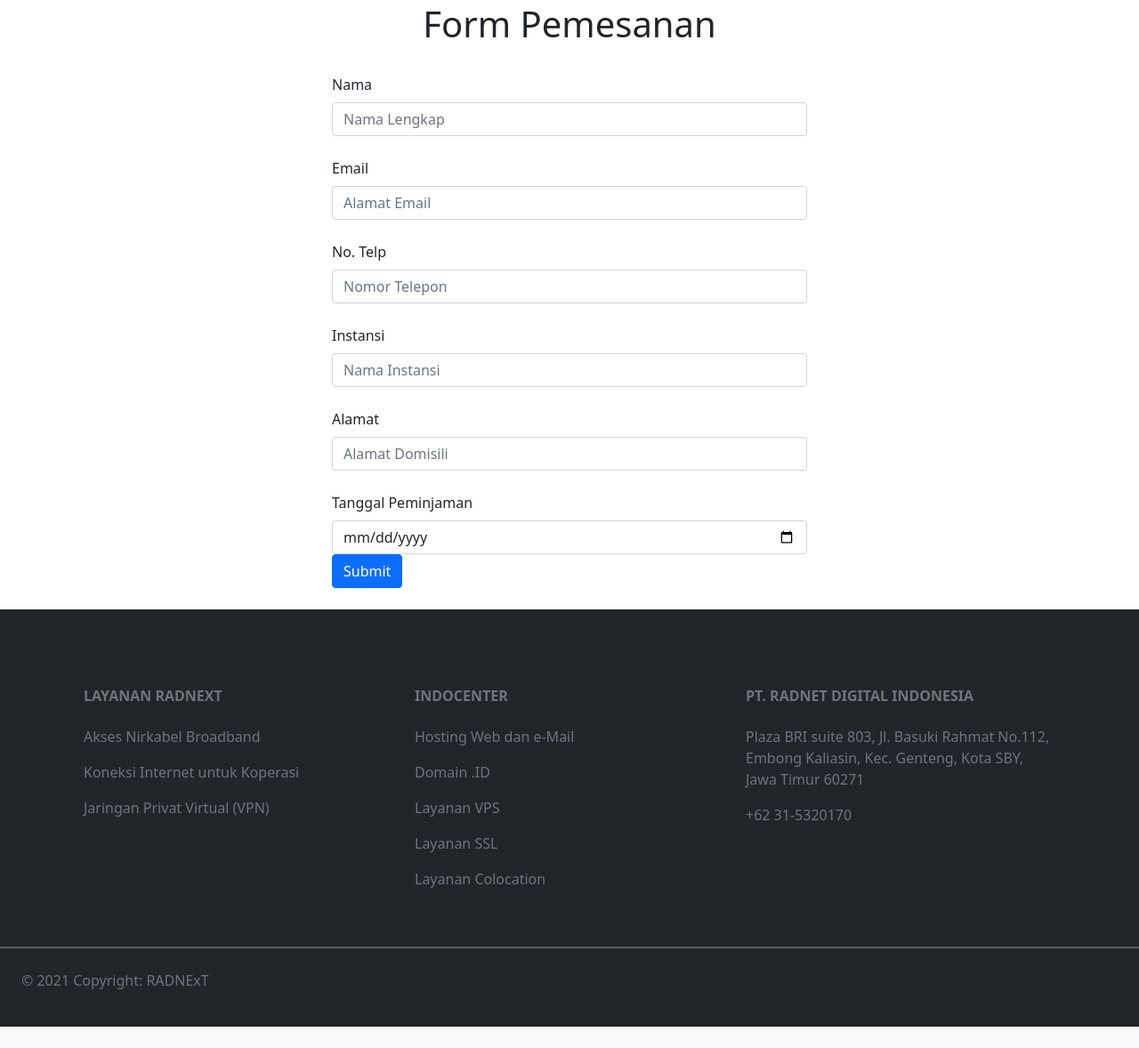
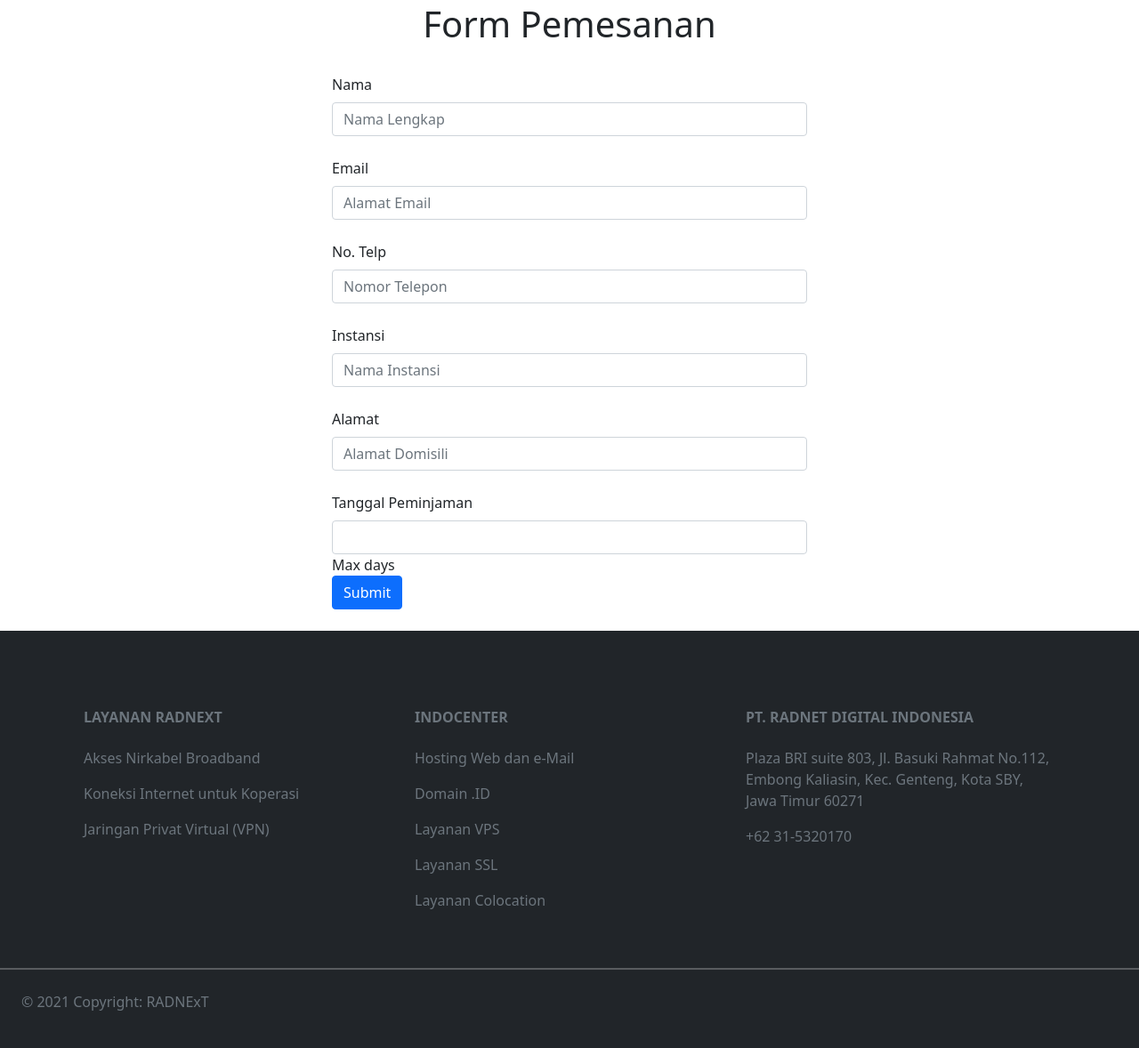
Before and after one commit to DeafitriaPS/zoom_rent2, a PHP site: template app/Views/pages/formpesan.php in a window 1280 px wide. Shown: the part 122-1300 px from the top of the page at 89% size. Before the commit the page ends 1276 px from the top, so only its background shows below. Run offline with PHP 8.4, Linux system fonts and the light colour scheme; the template is opened without the code that fills it, so the values that code supplies are empty; some libraries are stand-ins or nearby versions.

Commit message:
add date

```diff
--- a/app/Views/layout/template.php
+++ b/app/Views/layout/template.php
@@ -11,6 +11,15 @@
 
   <!-- My CSS -->
   <link rel="stylesheet" href="/css/style.css">
+
+  <!-- Javascript -->
+  <!-- <link href="css/mobiscroll.javascript.min.css" rel="stylesheet" />
+  <script src="js/mobiscroll.javascript.min.js"></script> -->
+  <script src="js/datepick.js"></script>
+
+  <script src="https://ajax.googleapis.com/ajax/libs/jquery/2.1.0/jquery.min.js"></script>
+  <script src="http://cdnjs.cloudflare.com/ajax/libs/bootstrap-datepicker/1.3.0/js/bootstrap-datepicker.js"></script>
+  <link href="https://cdnjs.cloudflare.com/ajax/libs/bootstrap-datepicker/1.8.0/css/bootstrap-datepicker.css" rel="stylesheet" />
 
   <title><?= $title; ?></title>
 </head>
--- a/app/Views/pages/formpesan.php
+++ b/app/Views/pages/formpesan.php
@@ -49,10 +49,29 @@
                             <div class="row align-items-center">
                                 <div class="col mt-4">
                                     <label class="form-label">Tanggal Peminjaman</label>
-                                    <input type="date" class="form-control" name="tanggalpeminjaman" required>
+                                    <!-- <input type="date" class="form-control" name="tanggalpeminjaman" required> -->
+                                    <input type="text" class="form-control date" name="tanggalpeminjaman" required>
+                                </div>
+                                <script id="rendered-js">
+                                    $('.date').datepicker({
+                                        multidate: true,
+                                        format: 'dd-mm-yyyy',
+                                        selectMax: 3
+                                    });
+                                </script>
+                            </div>
+                            <div class="mbsc-grid">
+                                <div class="mbsc-row">
+                                    <div class="mbsc-col-sm-12 mbsc-col-md-4">
+                                        <div class="mbsc-form-group">
+                                            <div class="mbsc-form-group-title">Max days</div>
+                                            <div id="demo-max-days"></div>
+                                        </div>
+                                    </div>
                                 </div>
                             </div>
                             <button class="btn btn-primary btn-block" type="submit">Submit</button>
+
                             <!-- <div class="row justify-content-start mt-4">
                                 <div class="col">
                                     <div class="form-check">
```
Also changed, not shown: app/Models/FormpesanModel.php (added, +13 -0 lines), public/js/datepick.js (added, +29 -0 lines).
